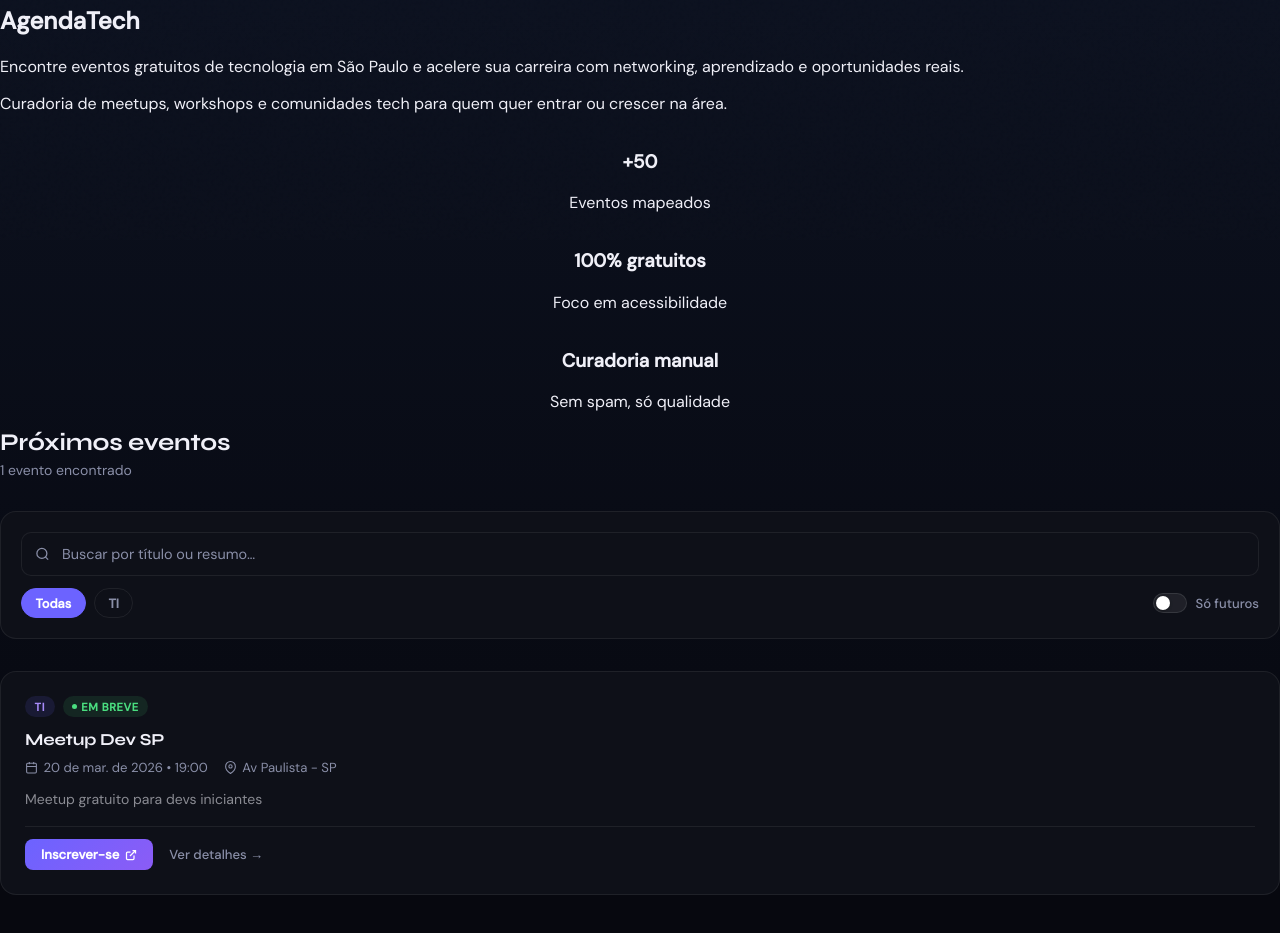
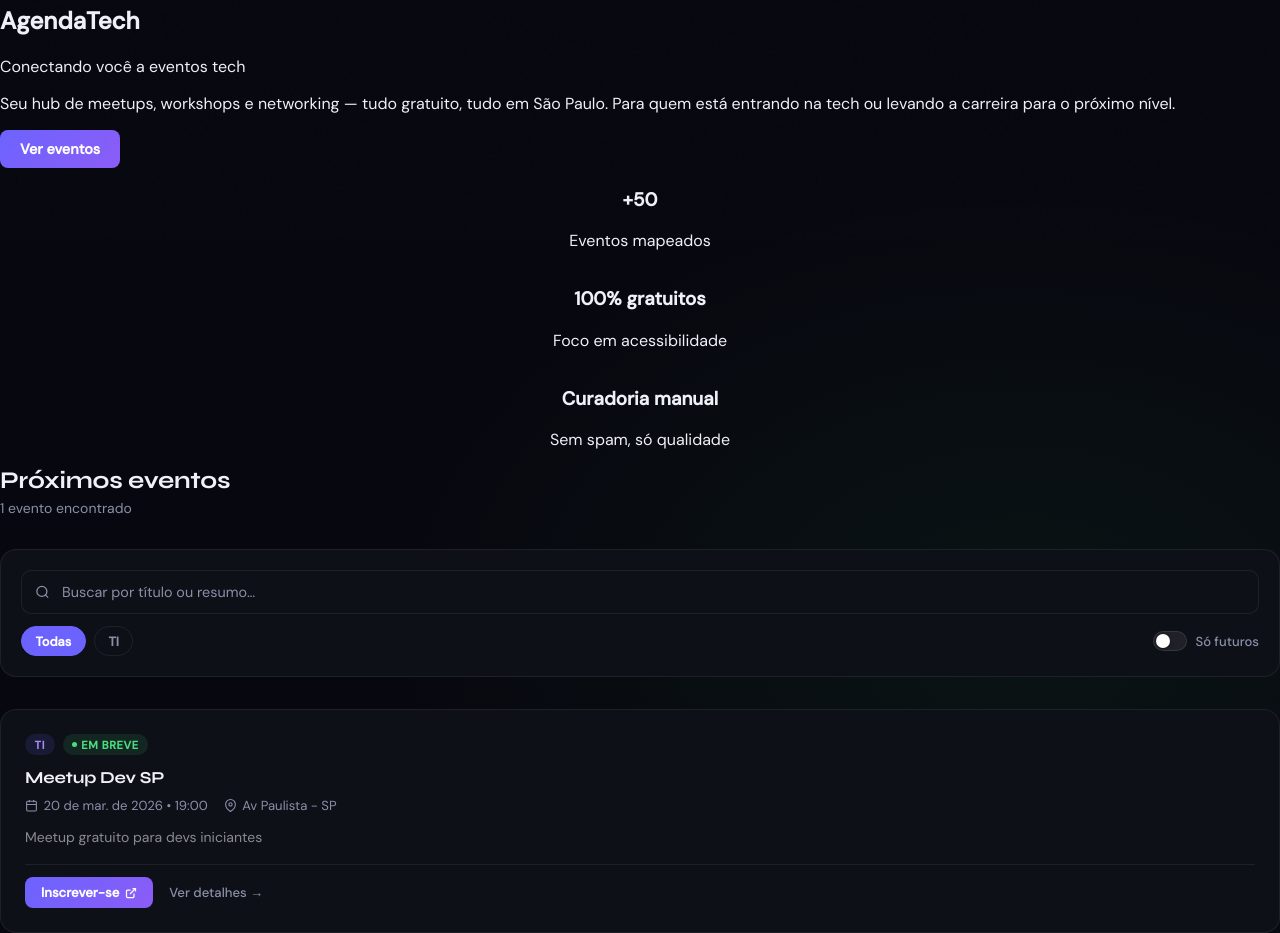
Before and after one commit to lauragundin/agendatech, a Next.js app in the folder web/: page / in a window 1280 px wide. Shown: the part 560-1493 px from the top of the page. Before the commit the page ends 1455 px from the top, so only its background shows below. Built offline with nearby package versions, Linux system fonts and the light colour scheme.

Commit message:
Update page.tsx

```diff
--- a/web/src/app/page.tsx
+++ b/web/src/app/page.tsx
@@ -5,46 +5,59 @@ import EventsList from "./components/EventsList";
 
 export default function Page() {
   return (
-    <main className="min-h-screen bg-gradient-to-b from-[#0f172a] to-[#07080f] text-white">
+    <main className="min-h-screen text-white">
       <Header />
 
-      <section className="px-6 py-16 max-w-6xl mx-auto">
+      {/* HERO */}
+      <section className="px-6 py-20 max-w-6xl mx-auto">
         <div className="max-w-3xl">
-          <h1 className="text-5xl font-extrabold tracking-tight">
+          <h1 className="text-5xl md:text-6xl font-extrabold tracking-tight leading-tight">
             AgendaTech
           </h1>
 
-          <p className="mt-4 text-xl text-gray-300">
-            Encontre eventos gratuitos de tecnologia em São Paulo e acelere sua
-            carreira com networking, aprendizado e oportunidades reais.
+          {/* slogan abaixo do título */}
+          <p className="mt-2 text-lg md:text-xl text-gray-300 max-w-2xl">
+            Conectando você a eventos tech
           </p>
 
-          <p className="mt-4 text-gray-400 max-w-xl">
-            Curadoria de meetups, workshops e comunidades tech para quem quer
-            entrar ou crescer na área.
+          <p className="mt-6 text-sm text-gray-400 max-w-xl">
+            Seu hub de meetups, workshops e networking — tudo gratuito, tudo em
+            São Paulo. Para quem está entrando na tech ou levando a carreira para
+            o próximo nível.
           </p>
+
+          <div className="mt-6">
+            <a
+              href="#events"
+              className="btn-primary"
+              aria-label="Ver eventos"
+            >
+              Ver eventos
+            </a>
+          </div>
         </div>
+      </section>
 
-        {/* prova social */}
-        <section className="mt-12 grid grid-cols-1 md:grid-cols-3 gap-8 text-center">
+      {/* PROVA SOCIAL + LISTA */}
+      <section id="events" className="px-6 pb-20 max-w-6xl mx-auto">
+        <div className="grid grid-cols-1 md:grid-cols-3 gap-8 text-center">
           <div>
-            <h3 className="text-3xl font-bold text-purple-400">+50</h3>
-            <p className="text-gray-400">Eventos mapeados</p>
+            <h3 className="text-2xl md:text-3xl font-bold text-purple-400">+50</h3>
+            <p className="text-sm text-gray-400">Eventos mapeados</p>
           </div>
 
           <div>
-            <h3 className="text-3xl font-bold text-purple-400">100% gratuitos</h3>
-            <p className="text-gray-400">Foco em acessibilidade</p>
+            <h3 className="text-2xl md:text-3xl font-bold text-purple-400">100% gratuitos</h3>
+            <p className="text-sm text-gray-400">Foco em acessibilidade</p>
           </div>
 
           <div>
-            <h3 className="text-3xl font-bold text-purple-400">Curadoria manual</h3>
-            <p className="text-gray-400">Sem spam, só qualidade</p>
+            <h3 className="text-2xl md:text-3xl font-bold text-purple-400">Curadoria manual</h3>
+            <p className="text-sm text-gray-400">Sem spam, só qualidade</p>
           </div>
-        </section>
+        </div>
 
-        {/* lista de eventos (componente existente) */}
-        <div className="mt-12">
+        <div className="mt-10">
           <EventsList />
         </div>
       </section>
```
